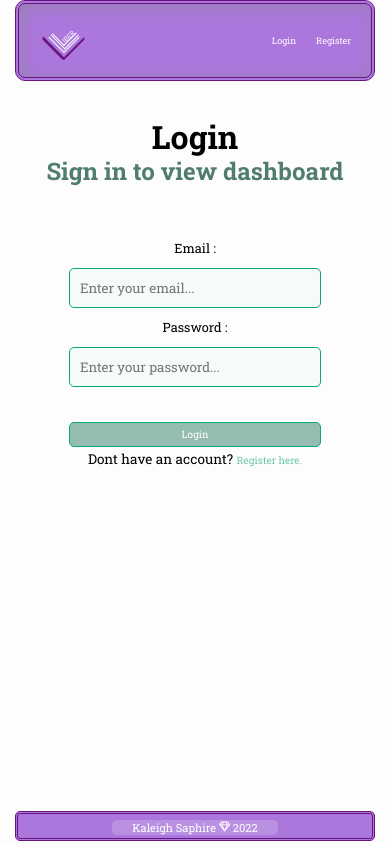
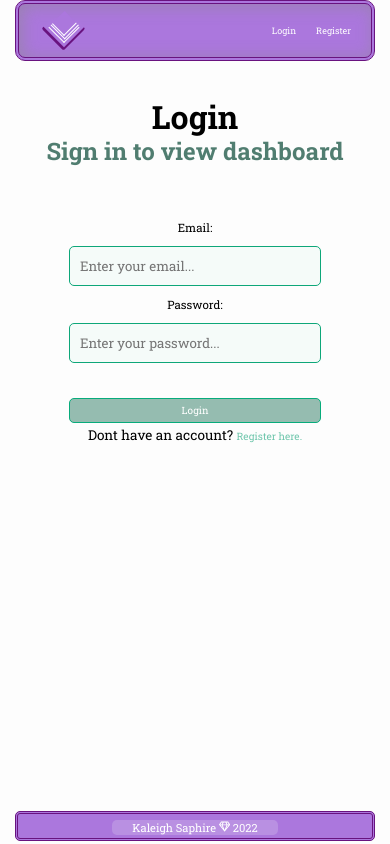
Before and after one commit to kaleighsaphire/mern-project, a React (Create React App) app in the folder frontend/: page /login in a window 390 px wide. Built offline with nearby package versions, Linux system fonts and the light colour scheme.

Commit message:
Form formatting fix

```diff
--- a/frontend/src/components/BookForm.jsx
+++ b/frontend/src/components/BookForm.jsx
@@ -53,7 +53,7 @@ function BookForm() {
         <form onSubmit={onSubmit}>
             <div className="form-group">
                 <div className="form-section">
-                    <label htmlFor="title"><sup>* </sup> Title :</label>
+                    <label htmlFor="title"><sup>* </sup> Book Title:</label>
                     <input
                     spellcheck="true"
                     type="text"
@@ -64,27 +64,27 @@ function BookForm() {
                     onChange={(e)=>setTitle(e.target.value)} />
                 </div>
                 <div className="form-section">
-                    <label htmlFor="fistName">Author's Name :</label>
+                    <label htmlFor="fistName">Author's Name:</label>
                     <input
                     type="text"
                     name="firstName"
                     id="firstName"
-                    placeholder="First name"
+                    placeholder="First name of author..."
                     value={firstName}
                     onChange={(e)=>setFirstName(e.target.value)} />
                 </div>
                 <div className="form-section">
-                    <label htmlFor="lastName"><sup>* </sup> Last Name :</label>
+                    <label htmlFor="lastName"><sup>* </sup> Author's Surname:</label>
                     <input
                     type="text"
                     name="lastName"
                     id="lastName"
-                    placeholder="Last name"
+                    placeholder="Last name of author..."
                     value={lastName}
                     onChange={(e)=>setLastName(e.target.value)} />
                 </div>
                 <div className="form-section">
-                    <label htmlFor="genre"><sup>* </sup> Genre :</label>
+                    <label htmlFor="genre"><sup>* </sup> Book Genre:</label>
                     <select type="text"
                         name="genre"
                         id="genre"
@@ -114,7 +114,7 @@ function BookForm() {
                 </div>
                 {location.pathname === '/library' ?
                 <div className="form-checkbox">
-                    <label htmlFor="checkbox" id="checkbox-label">Read :</label>
+                    <label htmlFor="checkbox" id="checkbox-label">Read:</label>
                     <input
                     type="checkbox"
                     name="checkbox"
--- a/frontend/src/components/LogForm.jsx
+++ b/frontend/src/components/LogForm.jsx
@@ -50,40 +50,40 @@ function LogForm() {
         <form onSubmit={onSubmit}>
             <div className="form-group">
             <div className="form-section">
-            <label htmlFor="title"><sup>* </sup> Title :</label>
+            <label htmlFor="title"><sup>* </sup> Book Title:</label>
                 <input
                 spellcheck="true"
                 type="text"
                 name="title"
                 id="title"
-                placeholder="Book Title"
+                placeholder="Book title..."
                 value={title}
                 onChange={(e)=>setTitle(e.target.value)} />
                 </div>
                 <div className="form-section">
-                <label htmlFor="firstName">Author's Name :</label>
+                <label htmlFor="firstName">Author's Name:</label>
                 <input
                 spellcheck="true"
                 type="text"
                 name="firstName"
                 id="firstName"
-                placeholder="First Name of Author"
+                placeholder="First name of author..."
                 value={firstName}
                 onChange={(e)=>setFirstName(e.target.value)} />
                 </div>
                 <div className="form-section">
-                <label htmlFor="lastName"><sup>* </sup> Last Name :</label>
+                <label htmlFor="lastName"><sup>* </sup> Author's Surname:</label>
                 <input
                 spellcheck="true"
                 type="text"
                 name="lastName"
                 id="lastName"
-                placeholder="Last Name of Author"
+                placeholder="Last name of author..."
                 value={lastName}
                 onChange={(e)=>setLastName(e.target.value)} />
                 </div>
                 <div className="form-section">
-                <label htmlFor="text"><sup>* </sup> Journal Entry :</label>
+                <label htmlFor="text"><sup>* </sup> Journal Entry:</label>
                 <textarea
                 spellcheck="true"
                 type="text"
@@ -94,7 +94,7 @@ function LogForm() {
                 onChange={(e)=>setText(e.target.value)} />
                 </div>
                 <div className="form-section">
-                <label htmlFor="text"><sup>* </sup> Rating :</label>
+                <label htmlFor="text"><sup>* </sup> Rating:</label>
                 <select type="text"
                     name="rating"
                     id="rating"
--- a/frontend/src/index.css
+++ b/frontend/src/index.css
@@ -100,7 +100,7 @@ p, .empty {
   display: flex;
   justify-content: space-between;
   align-items: center;
-  padding: 20px;
+  padding: 10px 20px;
   margin-bottom: 60px;
   border-radius: 10px;
   border: 4px double rgb(105, 19, 127);
@@ -139,7 +139,7 @@ p, .empty {
   position: absolute;
   height: 62.5px;
   width: 62.5px;
-  border-radius: 4px;
+  border-radius: 4px 60px 4px 4px;
   background: rgb(105, 19, 127);
   transform: rotate(-45deg);
 }
@@ -149,6 +149,7 @@ p, .empty {
   width: 60px;
   margin-top: -15px;
   margin-left: 1px;
+  border-radius: 0 60px 0 0;
   background: rgba(171, 119, 221);
   transform: rotate(-45deg);
 }
@@ -734,18 +735,15 @@ p, .empty {
   top: 10px;
   right: 15px;
 }
-
 /*************************/
 /****************Log Form*/
 sup {
   color: rgb(7, 172, 123);
 }
-.form,
-.content {
+.form {
   width: 70%;
   margin: 0 auto;
 }
-
 .form-group input,
 .form-group textarea,
 .form-group select {
@@ -758,17 +756,25 @@ sup {
   background-color: rgba(172, 237, 218, 0.1);
   caret-color: rgb(227, 33, 101);
 }
-
+.form-section {
+  display: flex;
+  align-items: center;
+}
 .form-group label {
   width: 25%;
-}
-.form-section {
-  display: flex;
-  justify-content: space-around;
-  align-items: center;
+  font-size: .9em;
+  text-align: left;
 }
 #checkbox-label {
-  margin: 0 -175px 0 -125px;
+  text-align: right;
+}
+input.checkbox {
+  width: 8%;
+}
+.form-checkbox {
+  display: flex;
+  justify-content: flex-end;
+  align-items: center;
 }
 .login {
   line-height: 1.5em;
@@ -1262,12 +1268,6 @@ h6 {
 /*************************/
 /***********Media Queries*/
 
-@media (max-width: 800px) {
-  #checkbox-label {
-    margin: 0 -125px 0 -110px;
-  }
-}
-
 @media (max-width: 600px) {
   .logo-container {
     height: 30px;
@@ -1278,11 +1278,12 @@ h6 {
     height: 31.25px;
     width: 31.25px;
     border-radius: 2px;
+    border-radius: 4px 60px 4px 4px;
   }
   .cover-cutout{
     height: 30px;
     width: 30px;
-    margin: -7px 0 0 .5px;
+    margin: -6px 0 0 0;
   }
   .page-one{
     height: 22.5px;
@@ -1310,9 +1311,7 @@ h6 {
     left: 8px;
   }
   .logo {
-    font-size: 9px;
-    font-weight: 400;
-    margin: -5px -7.55px 0 0;
+   display: none;
   }
   .heading h1 {
     font-size: 2rem;
@@ -1329,12 +1328,8 @@ h6 {
   .link-container {
     font-size: .75em;
   }
-  #checkbox-label {
-    margin: 0 -100px 0 -100px;
-  }
   .form-section {
     display: block;
-
   }
   .form-section > input, .form-section > select, .form-section > textarea {
     width: 100%;
@@ -1363,9 +1358,6 @@ h6 {
   }
   .heading {
     margin-top: -20px;
-  }
-  #checkbox-label {
-    margin: 0 -50px 0 -10px;
   }
   .header  {
     font-size: .75em;
--- a/frontend/src/pages/About.jsx
+++ b/frontend/src/pages/About.jsx
@@ -9,10 +9,10 @@ function About() {
                 <section className="about-page">
                     <h1 className="about-heading">Welcome to Liber</h1>
                     <p className="about-description">
-                    Liber is a personal library application for you to organize your books and your thoughts.
+                    Liber is a personal library application for you to organize your books and journal your thoughts.
                     By organzing your library and reading wish list you will never accidently purchase the same book twice again!
-                    You can keep track of all the books you've read by keeping a diary of your reviews.
-                    Start your journey by creating an account.
+                    You can also keep a personal history by reviewing and journaling everything you have read.
+                    Start by creating an account.
                     </p>
                     <ul className="login-links">
                         <li>
--- a/frontend/src/pages/Login.jsx
+++ b/frontend/src/pages/Login.jsx
@@ -62,7 +62,7 @@ function Login() {
             <section className="form">
                 <form onSubmit={onSubmit}>
                     <div className="form-group form-section">
-                    <label htmlFor="email" className="login">Email : </label>
+                    <label htmlFor="email" className="login">Email: </label>
                         <input
                             type="email"
                             className="form-control"
@@ -74,7 +74,7 @@ function Login() {
                         />
                     </div>
                     <div className="form-group form-section">
-                    <label htmlFor="password" className="login">Password : </label>
+                    <label htmlFor="password" className="login">Password: </label>
                         <input
                             type="password"
                             className="form-control"
--- a/frontend/src/pages/Register.jsx
+++ b/frontend/src/pages/Register.jsx
@@ -72,7 +72,7 @@ function Register() {
             <section className="form">
                 <form onSubmit={onSubmit}>
                     <div className="form-group form-section">
-                        <label htmlFor="name" className="login">User Name :</label>
+                        <label htmlFor="name" className="login">User Name:</label>
                         <input
                             type="text"
                             className="form-control"
@@ -84,7 +84,7 @@ function Register() {
                         />
                     </div>
                     <div className="form-group form-section">
-                    <label htmlFor="email" className="login">Email :</label>
+                    <label htmlFor="email" className="login">Email:</label>
                         <input
                             type="email"
                             className="form-control"
@@ -96,7 +96,7 @@ function Register() {
                         />
                     </div>
                     <div className="form-group form-section">
-                    <label htmlFor="password" className="login">Password :</label>
+                    <label htmlFor="password" className="login">Password:</label>
                         <input
                             type="password"
                             className="form-control"
```
